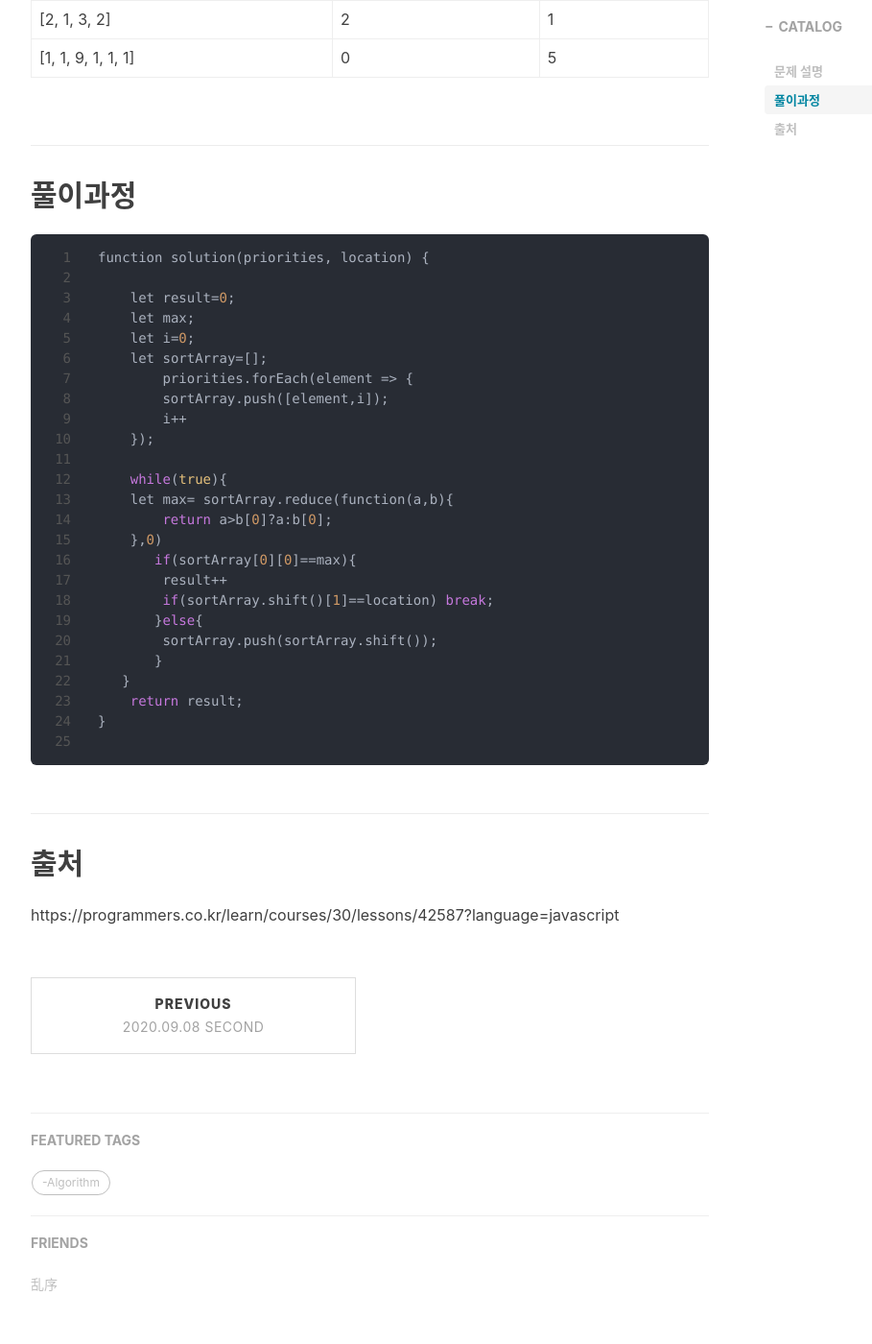
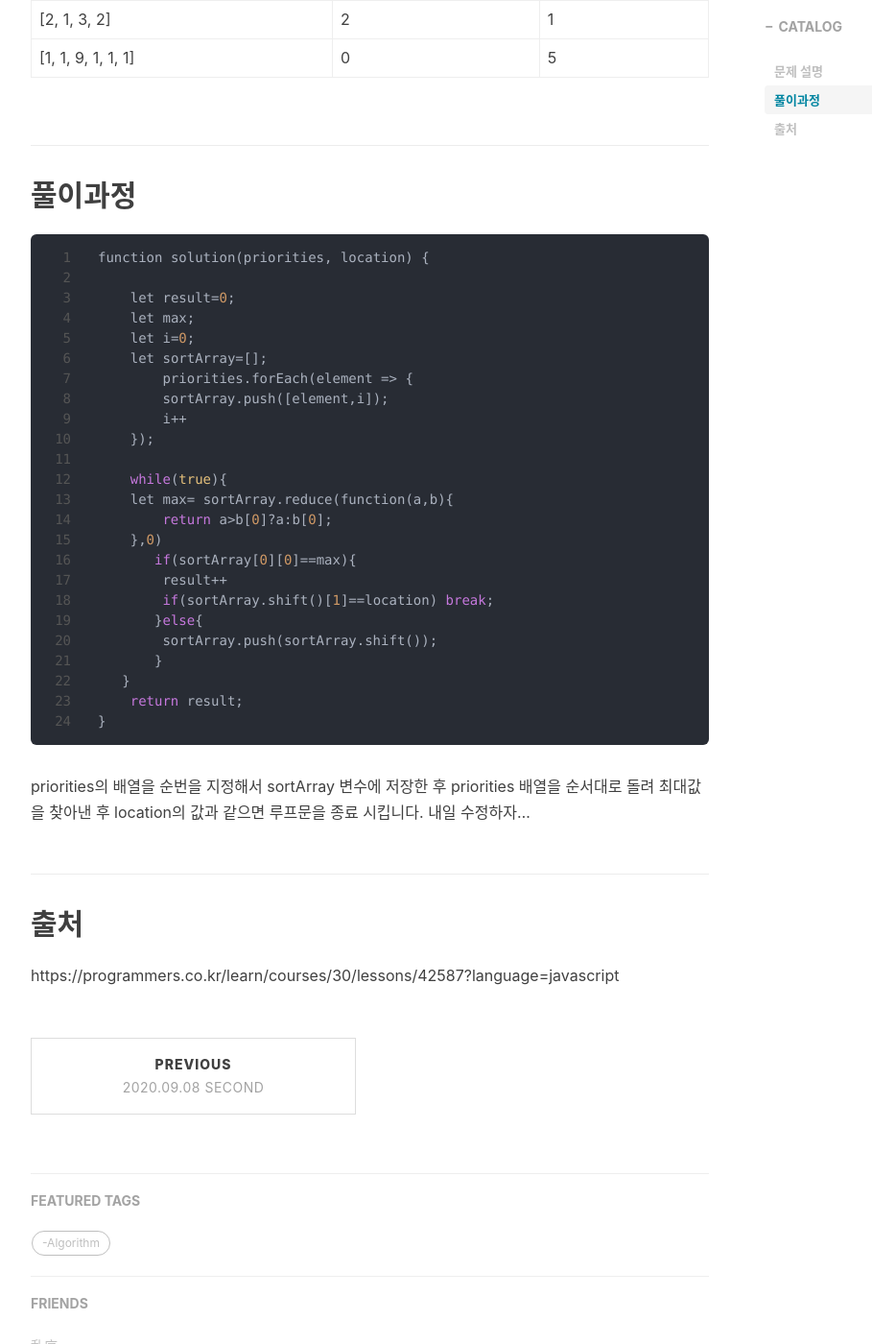
Before and after one commit to lss3070/Room19, a Jekyll site: the page built from _posts/2020-09-11-[Programus]-Network.md, in a window 1280 px wide and 1400 px high, scrolled down 1295 px. Shown: the whole window at 96% size, without its empty margins (233-1142 px from the left). Built offline with Jekyll 4.4.1, drawn with Linux system fonts in a browser that asks for light colours; nearby versions of some CDN libraries; library files that are not in the unit come from our copies; comment, search, counter and statistics services are not loaded.

Commit message:
init setting

````diff
--- a/_posts/2020-09-11-[Programus]-Network.md
+++ b/_posts/2020-09-11-[Programus]-Network.md
@@ -65,8 +65,12 @@ function solution(priorities, location) {
    }
     return result;
 }
+```
+priorities의 배열을 순번을 지정해서 sortArray 변수에 저장한 후
+priorities 배열을 순서대로 돌려 최대값을 찾아낸 후
+location의 값과 같으면 루프문을 종료 시킵니다.
+내일 수정하자...
 
-```
 
 
 출처
````
